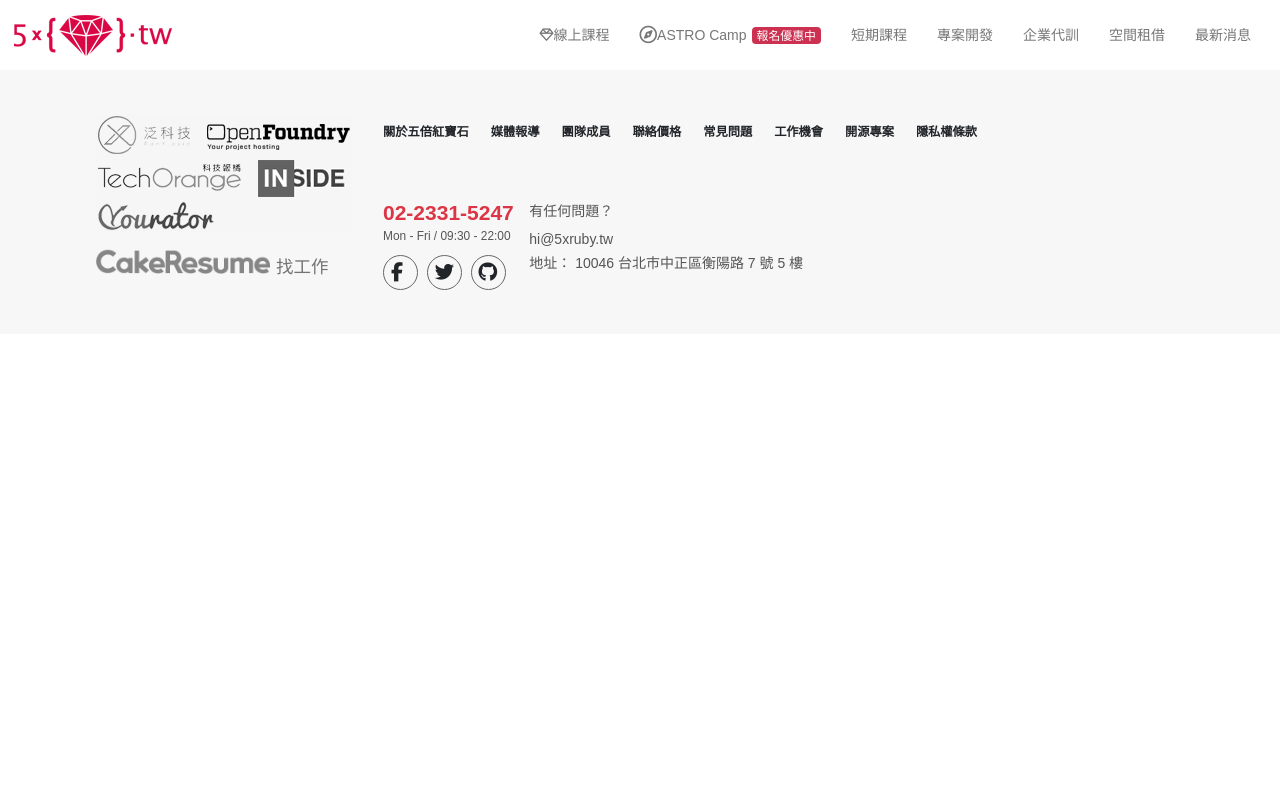
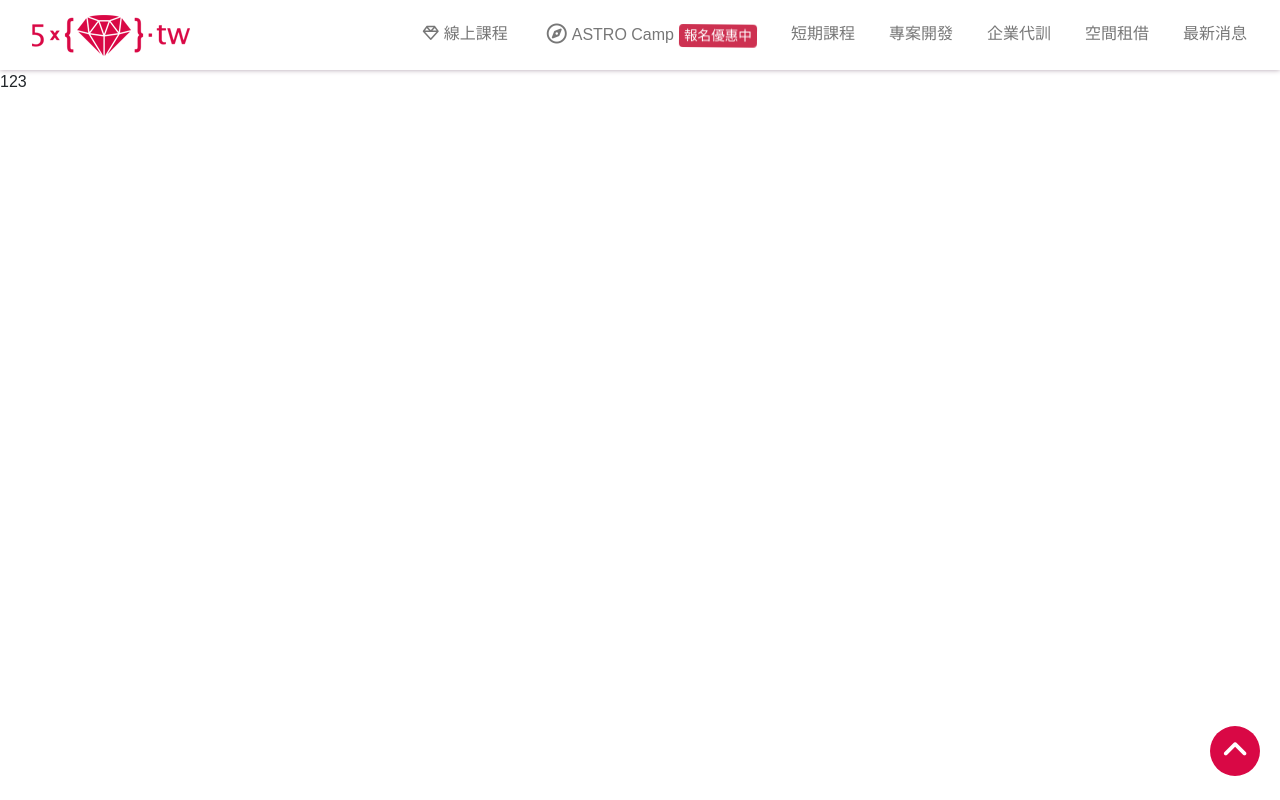
Before and after one commit to lucifiel0121/5xtraining-frontend-program, a React (Create React App) app: page / in a window 1280 px wide. Shown: the top 800 px of the page. Built offline with nearby package versions, Linux system fonts and the light colour scheme.

Commit message:
update header : copy animation keyfame on 5x and fix css

```diff
--- a/public/index.html
+++ b/public/index.html
@@ -24,7 +24,6 @@
       work correctly both with client-side routing and a non-root public URL.
       Learn how to configure a non-root public URL by running `npm run build`.
     -->
-  <script src="https://kit.fontawesome.com/9238bb2300.js" crossorigin="anonymous" SameSite=None; Secure></script>
   <!-- fontawesome files -->
   <title>React App</title>
 </head>
@@ -42,6 +41,7 @@
       To begin the development, run `npm start` or `yarn start`.
       To create a production bundle, use `npm run build` or `yarn build`.
     -->
+  <script src="https://kit.fontawesome.com/9238bb2300.js" crossorigin="anonymous" SameSite=None; Secure></script>
 </body>
 
 </html>
--- a/public/styles/custom-reset.css
+++ b/public/styles/custom-reset.css
@@ -6,6 +6,6 @@ li {
 
 html,
 body {
-  font-size: 14px;
+  font-size: 16px;
   font-family: 微軟正黑體, Arial, Helvetica, sans-serif;
 }
--- a/src/components/App.js
+++ b/src/components/App.js
@@ -1,12 +1,15 @@
 import React from 'react';
-import Header from './header/header';
-import Footer from './footer/footer';
+import Header from './header/Header';
+import Footer from './footer/Footer';
+import Main from './main/Main';
 
+import './app.scss';
 export default class App extends React.Component {
   render() {
     return (
       <div>
         <Header />
+        <Main />
         <Footer />
       </div>
     );
--- /dev/null
+++ b/src/components/app.scss
@@ -0,0 +1 @@
+/* overall setting */
--- /dev/null
+++ b/src/components/carousel/Carousel.js
@@ -0,0 +1,8 @@
+import React, { Component } from 'react';
+import './carousel.scss';
+
+export default class Carousel extends Component {
+  render() {
+    return <div className="testing-container">123</div>;
+  }
+}
--- /dev/null
+++ b/src/components/carousel/carousel.scss
@@ -0,0 +1,3 @@
+.testing-container {
+  height: 100vw;
+}
--- a/src/components/header/header.js
+++ b/src/components/header/header.js
@@ -13,16 +13,25 @@ export default class Header extends Component {
             <i className="far fa-gem"></i>
             <span>線上課程</span>
           </li>
-          <li className="navbar__items">
+          <li className="navbar__items navbar__items_fake-tag">
             <i className="far fa-compass fa-lg"></i>
             <span>ASTRO Camp</span>
-            <div className="navbar__items_fake-tag">報名優惠中</div>
           </li>
-          <li className="navbar__items">短期課程</li>
-          <li className="navbar__items">專案開發</li>
-          <li className="navbar__items">企業代訓</li>
-          <li className="navbar__items">空間租借</li>
-          <li className="navbar__items">最新消息</li>
+          <li className="navbar__items">
+            <span>短期課程</span>
+          </li>
+          <li className="navbar__items">
+            <span>專案開發</span>
+          </li>
+          <li className="navbar__items">
+            <span>企業代訓</span>
+          </li>
+          <li className="navbar__items">
+            <span>空間租借</span>
+          </li>
+          <li className="navbar__items">
+            <span>最新消息</span>
+          </li>
         </div>
       </header>
     );
--- a/src/components/header/header.scss
+++ b/src/components/header/header.scss
@@ -1,35 +1,31 @@
 /* header - nav */
 
 header {
-  display: -webkit-box;
-  display: -ms-flexbox;
+  position: fixed;
+  top: 0;
+  left: 0;
+  right: 0;
+  z-index: 1;
   display: flex;
-  -webkit-box-align: center;
-  -ms-flex-align: center;
+  background-color: #fff;
   align-items: center;
-  -webkit-box-pack: justify;
-  -ms-flex-pack: justify;
   justify-content: space-between;
   width: 100%;
   height: 70px;
   padding: 0 1rem;
-  -webkit-box-shadow: 0 0 0.3125rem #b0a0ad;
   box-shadow: 0 0 0.3125rem #b0a0ad;
 }
 
 .logo-link {
-  display: -webkit-box;
-  display: -ms-flexbox;
   display: flex;
 }
 
 .logo-link img {
   width: 100%;
+  padding-left: 1rem;
 }
 
 .navbar {
-  display: -webkit-box;
-  display: -ms-flexbox;
   display: flex;
   color: #777;
   font-size: 1rem;
@@ -38,16 +34,61 @@ header {
 }
 
 .navbar__items {
+  line-height: 1.25rem;
   padding: 15px;
+  margin: 0 2px;
   cursor: pointer;
+  & > i {
+    margin: 0 5px;
+  }
+
+  &:hover {
+    color: #d90845;
+  }
 }
 
 .navbar__items_fake-tag {
-  display: inline;
+  position: relative;
+
+  &::after {
+    content: '報名優惠中';
+    display: inline-block;
     background-color: #cd3151;
     padding: 2px 5px 1px;
     margin-left: 5px;
     border-radius: 4px;
     font-size: 0.85rem;
+    font-weight: 400;
     color: white;
+    transition-duration: 5s;
+    animation: wobble-ver-left 1.5s infinite both;
   }
+}
+
+@keyframes wobble-ver-left {
+  0%,
+  100% {
+    transform: translateY(0) rotate(0);
+    transform-origin: 50% 50%;
+  }
+
+  15% {
+    transform: translateY(-6px) rotate(-1deg);
+  }
+
+  30% {
+    transform: translateY(3.75px) rotate(1deg);
+  }
+
+  45% {
+    transform: translateY(-6px) rotate(-0.8deg);
+  }
+
+  60% {
+    transform: translateY(2px) rotate(0.6deg);
+  }
+
+  75% {
+    transform: translateY(-1px) rotate(-0.3deg);
+  }
+}
--- /dev/null
+++ b/src/components/main/Main.js
@@ -0,0 +1,16 @@
+import React, { Component } from 'react';
+import Carousel from '../carousel/Carousel';
+import './main.scss';
+
+export default class Main extends Component {
+  render() {
+    return (
+      <div className="main-container">
+        <div className="scroll-to-top">
+          <i className="fa fa-angle-up"></i>
+        </div>
+        <Carousel />
+      </div>
+    );
+  }
+}
--- /dev/null
+++ b/src/components/main/main.scss
@@ -0,0 +1,20 @@
+.main-container {
+  position: relative;
+  margin-top: 70px;
+}
+
+.scroll-to-top {
+  color: #fff;
+  width: 3.125rem;
+  height: 3.125rem;
+  font-size: 1.875rem;
+  background-color: #d90845;
+  text-align: center;
+  line-height: 3.125rem;
+  position: fixed;
+  bottom: 1.5rem;
+  right: 1.25rem;
+  z-index: 2;
+  border-radius: 50%;
+  cursor: pointer;
+}
```
Lines whose indentation alone changed are shown as unchanged.
